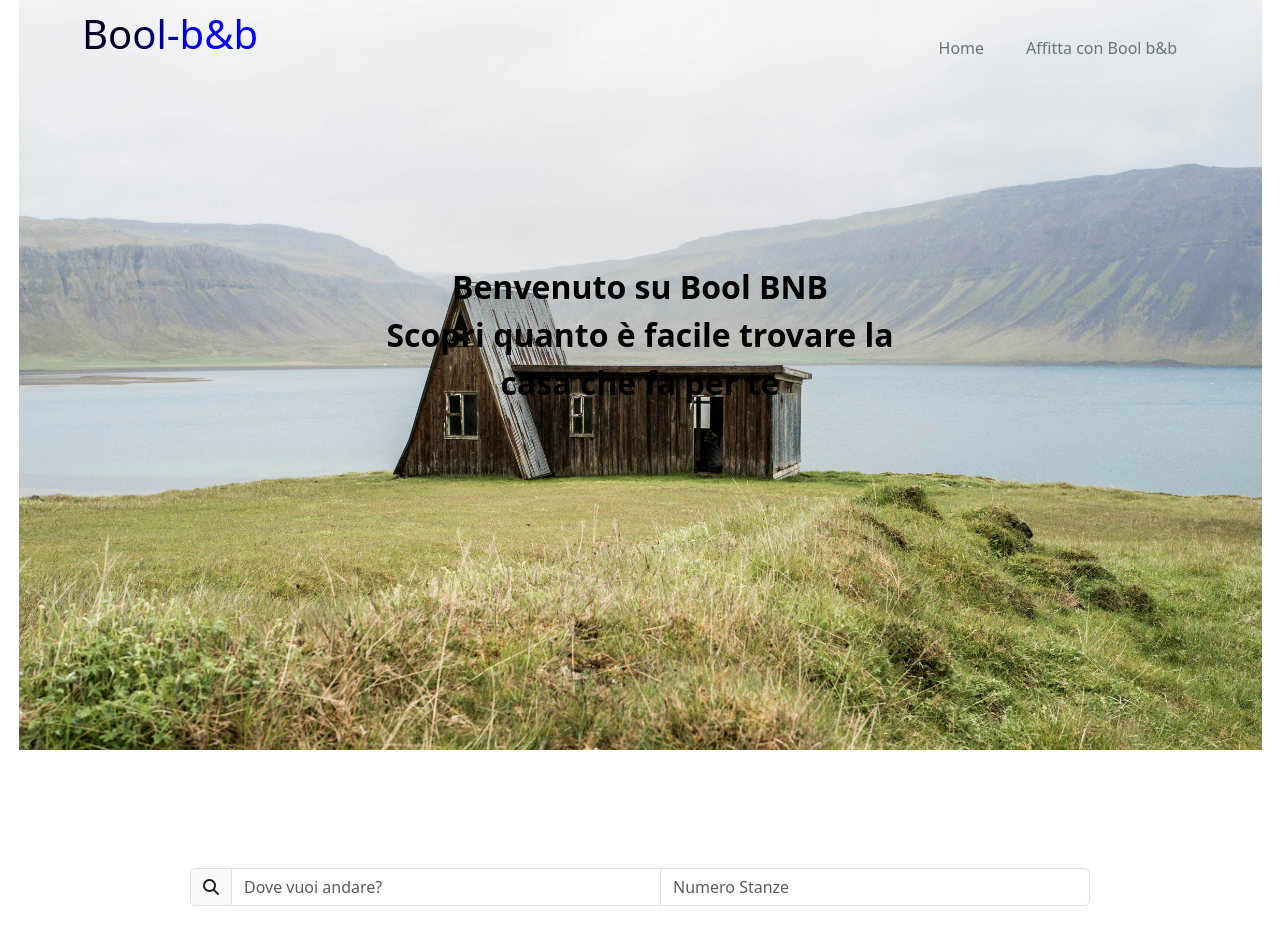
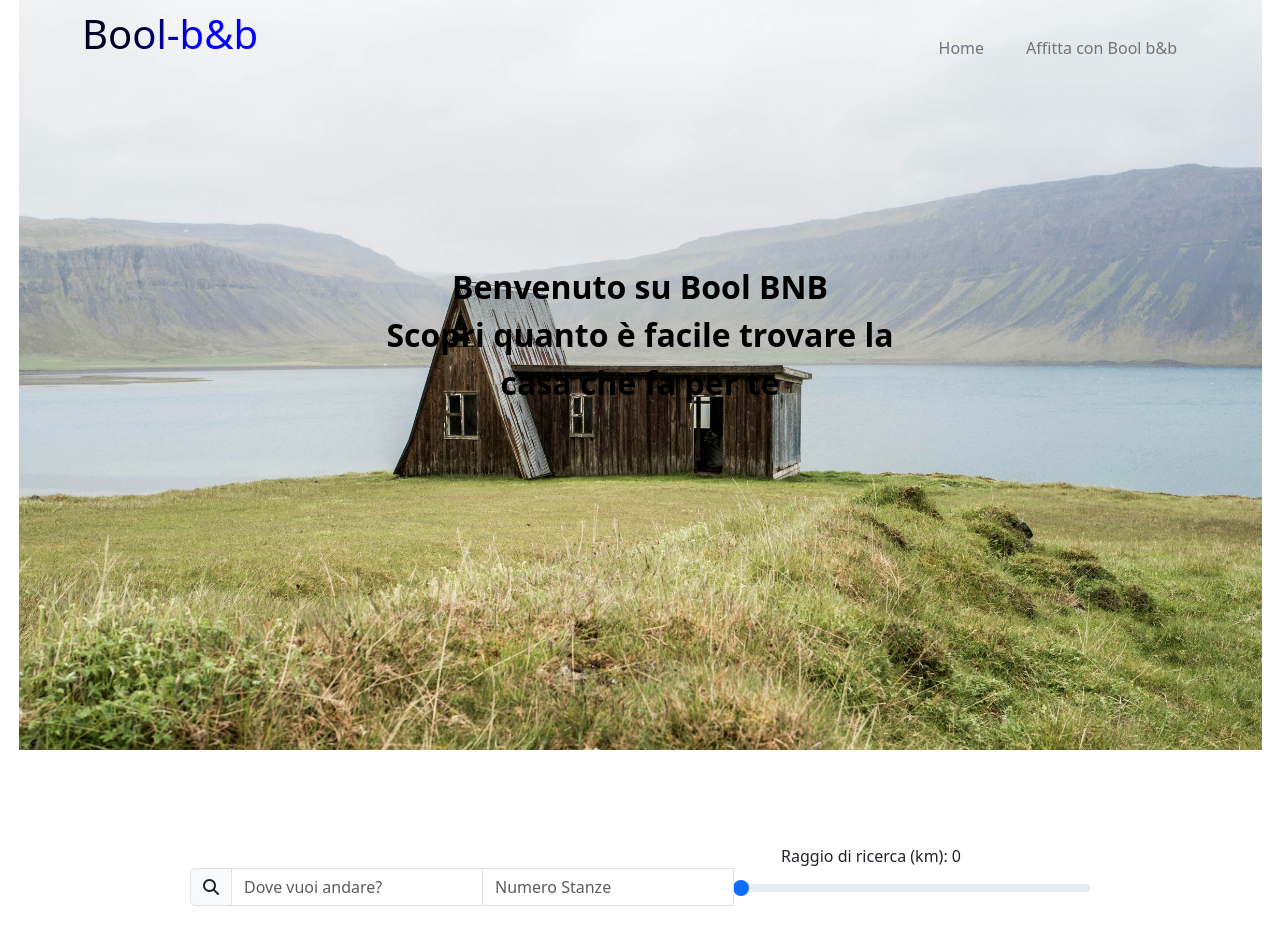
Before and after one commit to GiacomoAccardi/bool-bnb-front, a Vue app: page / in a window 1280 px wide. Shown: the top 952 px of the page. Built offline with nearby package versions, Linux system fonts and the light colour scheme; no server answers.

Commit message:
[UPD] implementazione del raggio non funzionante al 100%

```diff
--- a/src/components/PageHome.vue
+++ b/src/components/PageHome.vue
@@ -6,14 +6,15 @@ export default {
   data() {
     return {
       searchQuery: {
-				query: "", // Testo della query di ricerca (nome immobile)
-				city: "", // Città
-				rooms: "", // Numero di stanze
+        query: "",    // Testo della query di ricerca (nome immobile)
+        city: "",     // Città
+        rooms: "",    // Numero di stanze
+        radius: 0,    // Raggio di ricerca iniziale (km)
       },
-			realEstates: [], // Lista completa di immobili
-			filteredRealEstates: [], // Lista filtrata che verrà mostrata
-			services: [], // Lista completa di servizi
-			activeServices: [], // Lista dei servizi attivi (servizi selezionati)
+      realEstates: [],           // Lista completa di immobili
+      filteredRealEstates: [],   // Lista filtrata che verrà mostrata
+      services: [],              // Lista completa di servizi
+      activeServices: [],        // Lista dei servizi attivi (servizi selezionati)
     };
   },
   components: {
@@ -27,13 +28,11 @@ export default {
         const params = {
           city: this.searchQuery.city,
           rooms: this.searchQuery.rooms,
+          radius: this.searchQuery.radius,  // Aggiungi il raggio ai parametri di ricerca
         };
 
-				// Fai una richiesta GET al back-end con i parametri di ricerca e i servizi
-				const response = await axios.get(
-					"http://127.0.0.1:8000/api/real-estates",
-					{ params }
-				);
+        // Fai una richiesta GET al back-end con i parametri di ricerca
+        const response = await axios.get("http://127.0.0.1:8000/api/real-estates", { params });
         const service = await axios.get("http://127.0.0.1:8000/api/services");
 
         // Salva i risultati nella variabile 'realEstates'
@@ -85,13 +84,51 @@ export default {
         );
       }
 
+      // Filtro per il raggio di ricerca
+      if (this.searchQuery.radius > 0) {
+        filtered = filtered.filter((estate) => {
+          const distance = this.calculateDistance(estate);
+          return distance <= this.searchQuery.radius;
+        });
+      }
+
       // Salvo il risultato filtrato
       this.filteredRealEstates = filtered;
     },
 
+    // Metodo per calcolare la distanza (deve essere implementato in base ai dati disponibili)
+    calculateDistance(estate) {
+      // Supponiamo che gli immobili abbiano latitudine e longitudine
+      // Aggiungere una logica per calcolare la distanza in km tra l'utente e l'immobile
+      const userLat = 45.0703; // Esempio di latitudine dell'utente
+      const userLon = 7.6869; // Esempio di longitudine dell'utente
+
+      const estateLat = estate.latitude;
+      const estateLon = estate.longitude;
+
+      // Formula per calcolare la distanza tra due punti sulla Terra (Haversine)
+      const R = 6371; // Raggio della Terra in km
+      const dLat = this.deg2rad(estateLat - userLat);
+      const dLon = this.deg2rad(estateLon - userLon);
+      const a =
+        Math.sin(dLat / 2) * Math.sin(dLat / 2) +
+        Math.cos(this.deg2rad(userLat)) *
+          Math.cos(this.deg2rad(estateLat)) *
+          Math.sin(dLon / 2) *
+          Math.sin(dLon / 2);
+      const c = 2 * Math.atan2(Math.sqrt(a), Math.sqrt(1 - a));
+      const distance = R * c; // Distanza in km
+
+      return distance;
+    },
+
+    // Metodo di supporto per la conversione da gradi a radianti
+    deg2rad(deg) {
+      return deg * (Math.PI / 180);
+    },
+
     // Metodo per gestire la selezione/deselezione del servizio
     toggleService(serviceId) {
-			console.log("Before toggle", this.activeServices);
       if (this.activeServices.includes(serviceId)) {
         // Se il servizio è già attivo, rimuovilo
         this.activeServices = this.activeServices.filter(
@@ -101,7 +138,6 @@ export default {
         // Altrimenti, aggiungi il servizio attivo
         this.activeServices.push(serviceId);
       }
-			console.log("After toggle", this.activeServices);
       // Applica i filtri dopo la selezione
       this.applyFilters();
     },
@@ -116,6 +152,9 @@ export default {
     },
     "searchQuery.rooms": function () {
       this.applyFilters();
+    },
+    "searchQuery.radius": function () {
+      this.applyFilters(); // Applicare i filtri quando cambia il raggio
     },
   },
   mounted() {
@@ -144,7 +183,18 @@ export default {
 					placeholder="Numero Stanze"
 					aria-label="Numero Stanze"
 					min="0" />
-			</div>
+					<div class="mt-4">
+						<label for="radius" class="form-label ms-5">Raggio di ricerca (km): {{ searchQuery.radius }}</label>
+						<input
+						  type="range"
+						  class="form-range"
+						  id="radius"
+						  v-model="searchQuery.radius"
+						  min="0"
+						  max="20"
+						  step="1"
+						/>
+					  </div>			</div>
 		</div>
 
 		<!-- sezione filtro avanzato per i servizi -->
```
Lines whose indentation alone changed are shown as unchanged.
